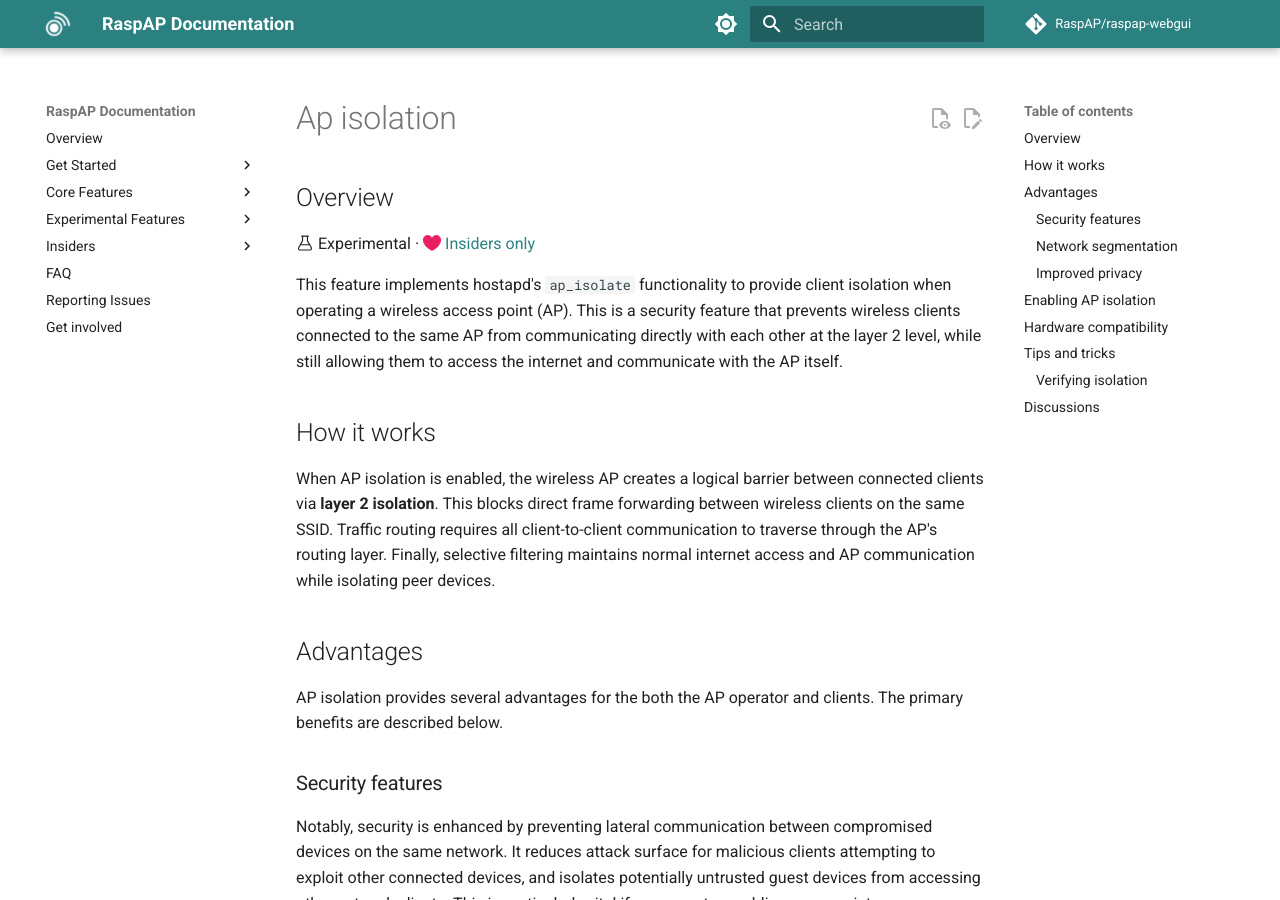
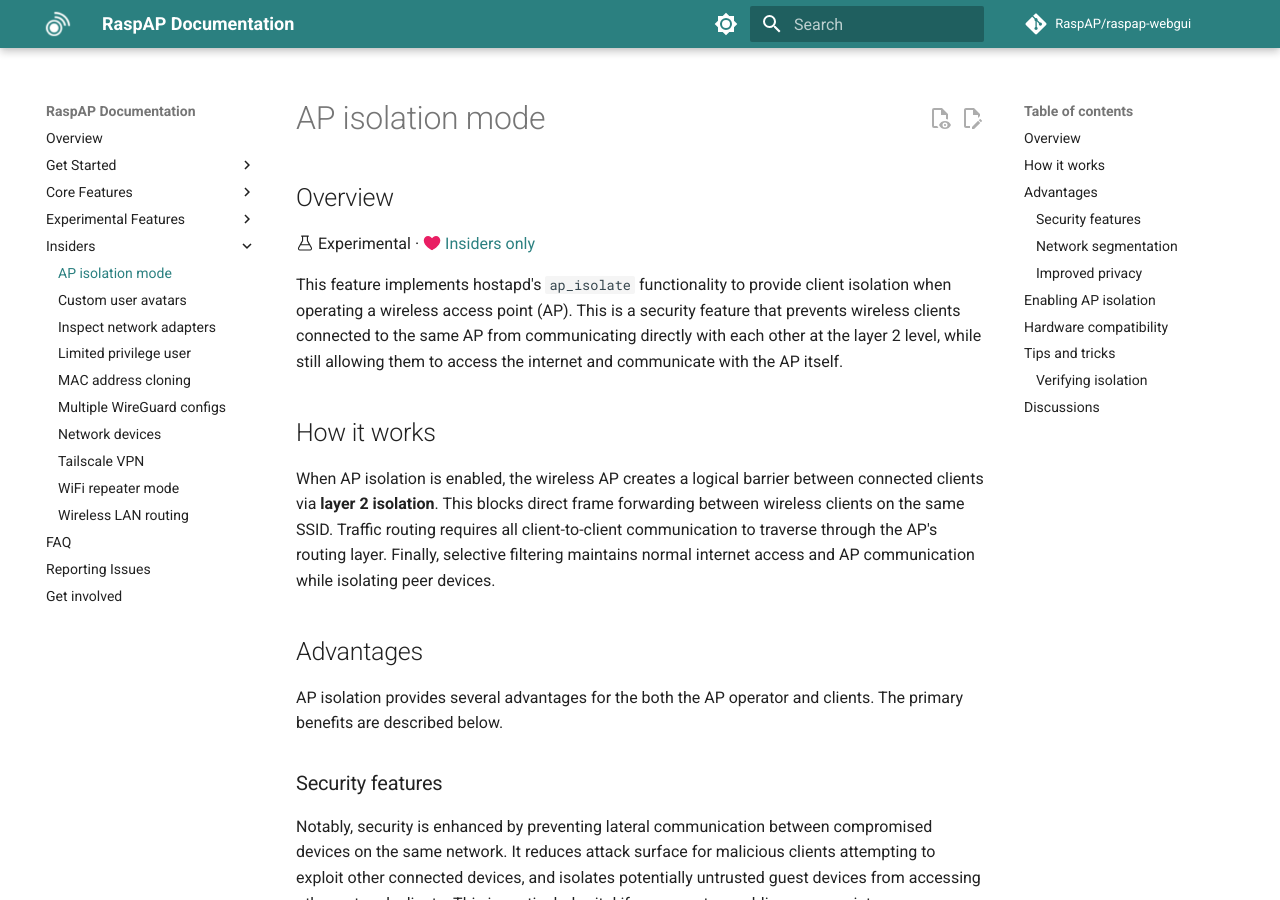
Before and after one commit to RaspAP/raspap-docs, an MkDocs documentation site: the page built from docs/features-insiders/ap-isolation.md, in a window 1280 px wide and 900 px high. Built offline with MkDocs 1.6.1 and Material for MkDocs 9.7.7, drawn with Linux system fonts in a browser that asks for light colours; comment, search, counter and statistics services are not loaded; some of the changed text lies outside the part shown.

Commit message:
Update w/ AP isolation mode feature

```diff
--- a/mkdocs.yml
+++ b/mkdocs.yml
@@ -39,6 +39,7 @@ nav:
     - VPN providers: features-experimental/providers.md
   - Insiders:
     - Insiders: features-insiders/index.md
+    - AP isolation mode: features-insiders/ap-isolation.md
     - Custom user avatars: features-core/authentication/#custom-user-avatars
     - Inspect network adapters: get-started/troubleshooting/#inspect-network-adapters
     - Limited privilege user: features-core/authentication/#limited-privilege-user-role
```
Also changed, not shown: docs/features-core/ap-basics.md (+1 -1 lines), docs/features-insiders/index.md (+4 -1 lines), docs/images/ap-isolate.png (added), docs/images/wifi-repeater.png (added).
